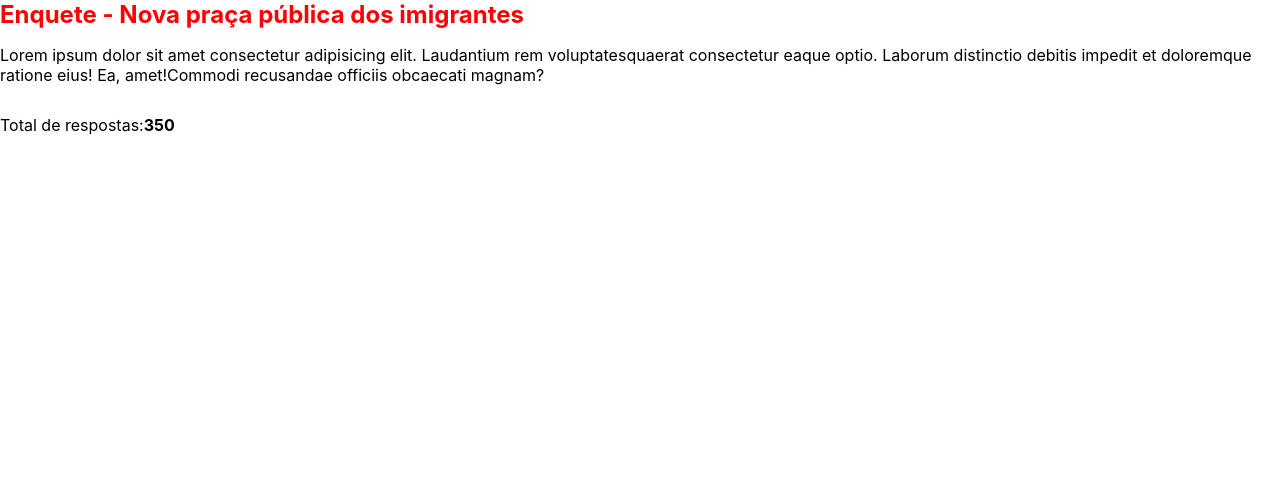
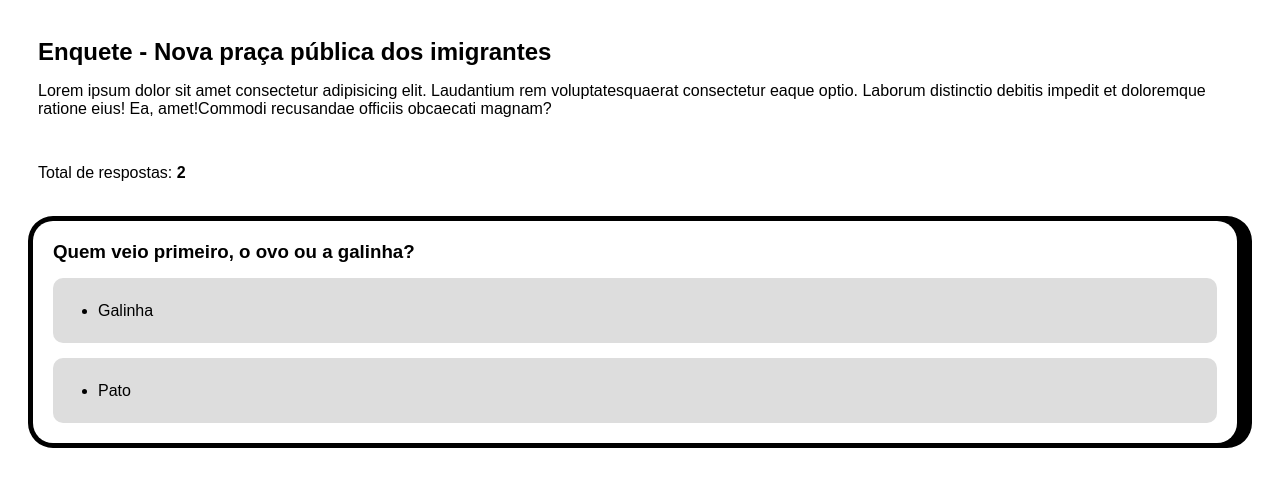
Before and after one commit to WellingtonSouzaAbreu/poll-test-corre, a React (Create React App) app: page / in a window 1280 px wide. Shown: the top 486 px of the page. Built offline with nearby package versions, Linux system fonts and the light colour scheme.

Commit message:
feat: Implementa métodos de renderização de respostas textuais

```diff
--- a/src/App.css
+++ b/src/App.css
@@ -106,7 +106,6 @@
 }
 
 .poll-title {
-  color: red;
   align-self: flex-start;
   margin-top: 0px;
   margin-bottom: 0;
--- a/src/App.js
+++ b/src/App.js
@@ -1,7 +1,23 @@
 /* eslint-disable react/react-in-jsx-scope */
 import './App.css'
 
-const poll = [{
+const pollQuestion = {
+	questions: [
+		{
+			questionId: '1',
+			question: 'Quem veio primeiro, o ovo ou a galinha?',
+			questionType: 'textual'
+		},
+		{
+			questionId: '2',
+			question: 'Escolha um número de 100 a 200?',
+			questionType: 'numeric'
+		}
+	]
+}
+
+const pollData = [
+	{
 		userId: 'PusOCJGtL6cSrAhN8oePaUybLR42',
 		location: {
 			city: 'Londrina',
@@ -15,23 +31,57 @@ const poll = [{
 		},
 		responses: [
 			{
-			questionId: '',
+				questionId: '1',
 				questionType: 'textual',
-			response: 'legal',
+				response: 'Galinha',
+			},
+			{
+				questionId: '2',
+				questionType: 'numerical',
+				response: 55,
 			},
 		],
 	},
+	{
+		userId: 'PusOCJGtL6cSrAhN8oePaUybLR42',
+		location: {
+			city: 'Londrina',
+			country: 'Brasil',
+			district: 'Palhano 2',
+			geohashNearby: [Array],
+			number: '50',
+			postalCode: '86055-650',
+			state: 'Paraná',
+			street: 'Rua Guilherme Farel',
+		},
+		responses: [
+			{
+				questionId: '1',
+				questionType: 'textual',
+				response: 'Pato',
+			},
+			{
+				questionId: '2',
+				questionType: 'numerical',
+				response: 30,
+			},
+		],
+	}
 ]
 
-function App() {
-	return (
-		<html lang={'pt-br'}>
+const renderHtmlHeader = () => (
 	<head>
 		<meta charset={'UTF-8'} />
 		<meta name={'viewport'} content={'width=device-width, initial-scale=1.0'} />
 		<title>{'Gráfico de Barras Horizontais'}</title>
 	</head>
-			<body>
+)
+
+const renderPollHeader = () => {
+	const numberOfResponses = ` ${pollData.length}`
+
+	return (
+		<>
 			<h2 className={'poll-title'}>{'Enquete - Nova praça pública dos imigrantes'}</h2>
 			<p className={'poll-description'}>
 				{'Lorem ipsum dolor sit amet consectetur adipisicing elit. Laudantium rem voluptates'}
@@ -40,8 +90,104 @@ function App() {
 			</p>
 			<p className={'responses-number'}>
 				{'Total de respostas:'}
-					<b>{'350'}</b>
+				<b>{numberOfResponses}</b>
 			</p>
+		</>
+	)
+}
+
+const renderSatisfactionGraph = () => {
+
+	const satisfactionValues = [
+		['Muito satisfeito', 35, '35%'],
+		['Satisfeito', 15, '15%'],
+		['Mais ou menos', 20, '20%'],
+		['Insatisfeito', 25, '25%'],
+		['Muito insatisfeito', 15, '15%']
+	]
+
+	return (
+		<div className="card">
+			<div className="card-content">
+				<h3 className="card-title">Gráfico de Barras Horizontais 1</h3>
+				{
+					satisfactionValues.map((satisfaction, index) => (
+						<div className="bar" key={index}>
+							<div className="bar-label">{satisfaction[0]}</div>
+							<div className={"bar-base" + (index === 0 ? " bar-base-first" : "") + (index === 4 ? " bar-base-last" : "")}></div>
+							<div className="bar-progress">
+								<div className="bar-progress-inner" style={{ width: satisfaction[2] }}></div>
+							</div>
+							<div className="bar-progress-text">{satisfaction[1]}</div>
+							<div className="bar-progress-text">{satisfaction[2]}</div>
+						</div>
+					))
+				}
+			</div>
+		</div >
+	)
+}
+
+const renderTextualResponses = () => {
+	const allResponses = pollData.map((poll) => poll.responses)
+	const listOfResponses = [].concat(...allResponses)
+
+	const groupedByQuestionId = listOfResponses.reduce((total, response) => {
+		const { questionId, ...rest } = response
+		total[questionId] = total[questionId] || []
+		total[questionId].push(rest)
+		return total
+	}, {})
+
+	const allResponsesByQuestion = pollQuestion.questions.reduce((total, poll) => {
+		if (poll.questionType !== 'textual') return total
+		return (
+			[
+				...total,
+				{
+					...poll,
+					responses: groupedByQuestionId[poll.questionId]
+				}
+			]
+		)
+	}, [])
+
+	return allResponsesByQuestion.map((poll) => {
+		return (
+			<>
+				<div className="card" key={poll.questionId}>
+					<div className="card-content">
+						<h3 className="card-title">{poll.question}</h3>
+						{
+							poll.responses.map((response, index, responses) => {
+								const isLastItem = index === responses.length - 1
+								return (
+									<div className={"long-text-container" + (isLastItem ? " last-item" : "")} key={response.questionId}>
+										<ul>
+											<li className="long-text">{response.response}</li>
+										</ul>
+									</div>
+								)
+							})
+						}
+					</div>
+				</div>
+				<br />
+			</>
+		)
+	})
+}
+
+function App() {
+	return (
+		<html lang={'pt-br'}>
+			{renderHtmlHeader()}
+			<body className='body'>
+				{renderPollHeader()}
+				{/* {renderSatisfactionGraph()} */}
+				<br />
+				{renderTextualResponses()}
+				<br />
 			</body>
 		</html>
 	)
@@ -53,110 +199,14 @@ export default App
 
 <html lang="pt-br">
 
-<head>
-	<meta charset="UTF-8">
-	<meta name="viewport" content="width=device-width, initial-scale=1.0">
-	<title>Gráfico de Barras Horizontais</title>
-</head>
+<body>
 
-<body>
-	<h2 class="poll-title">Enquete - Nova praça pública dos imigrantes</h2>
-	<p class="poll-description">Lorem ipsum dolor sit amet consectetur adipisicing elit. Laudantium rem voluptates
-		quaerat consectetur eaque optio. Laborum distinctio debitis impedit et doloremque ratione eius! Ea, amet!
-		Commodi recusandae officiis obcaecati magnam?
-	</p>
-	<p class="responses-number">Total de respostas: <b>350</b></p>
-
-	<div class="card">
-		<div class="card-content">
-			<h3 class="card-title">Gráfico de Barras Horizontais 2</h3>
-			<div class="long-text-container">
+	<div className="card">
+		<div className="card-content">
+			<h3 className="card-title">Gráfico de Barras Horizontais 2</h3>
+			<div className="long-text-container">
 				<ul>
-					<li class="long-text">
-						Lorem ipsum dolor sit amet consectetur. Vel donec tellus aliquam erat lacus amet
-						pellentesque. Hac sem luctus arcu pretium lectus pellentesque. Aliquet tellus tincidunt
-						consequat faucibus dignissim ultricies magna commodo penatibus. Aliquam egestas sit.
-					</li>
-				</ul>
-			</div>
-			<div class="long-text-container last-item">
-				<ul>
-					<li class="long-text">
-						Lorem ipsum dolor sit amet consectetur. Vel donec tellus aliquam erat lacus amet
-						pellentesque. Hac sem luctus arcu pretium lectus pellentesque. Aliquet tellus tincidunt
-						consequat faucibus dignissim ultricies magna commodo penatibus. Aliquam egestas sit.
-					</li>
-				</ul>
-			</div>
-		</div>
-	</div>
-	<br />
-
-	<div class="card">
-		<div class="card-content">
-			<h3 class="card-title">Gráfico de Barras Horizontais 1</h3>
-			<div class="bar">
-				<div class="bar-label">Muito satisfeito |
-					<svg width="27" height="23" viewBox="0 0 27 23" fill="none" xmlns="http://www.w3.org/2000/svg">
-						<path
-							d="M14.25 22.5C14.3755 22.5 14.5005 22.4979 14.625 22.4939C14.7495 22.4979 14.8745 22.5 15 22.5C21.2132 22.5 26.2499 17.4632 26.2499 11.25C26.2499 5.0368 21.2132 0 15 0C14.8745 0 14.7495 0.00205469 14.625 0.00613228C14.5005 0.00205469 14.3755 0 14.25 0C14.1245 0 13.9995 0.00205469 13.875 0.00613228C13.7505 0.0020547 13.6255 0 13.5 0C13.3745 0 13.2495 0.00205467 13.125 0.00613225C13.0005 0.00205468 12.8755 0 12.75 0C12.6245 0 12.4995 0.0020547 12.375 0.00613229C12.2505 0.0020547 12.1255 0 12 0C11.8745 0 11.7495 0.00205469 11.625 0.00613227C11.5005 0.00205469 11.3755 0 11.25 0C5.03678 0 0 5.0368 0 11.25C0 17.4632 5.03678 22.5 11.25 22.5C11.3755 22.5 11.5005 22.4979 11.625 22.4939C11.7495 22.4979 11.8745 22.5 12 22.5C12.1255 22.5 12.2505 22.4979 12.375 22.4939C12.4995 22.4979 12.6245 22.5 12.75 22.5C12.8755 22.5 13.0005 22.4979 13.125 22.4939C13.2495 22.4979 13.3745 22.5 13.5 22.5C13.6255 22.5 13.7505 22.4979 13.875 22.4939C13.9995 22.4979 14.1245 22.5 14.25 22.5Z"
-							fill="black" />
-						<path fill-rule="evenodd" clip-rule="evenodd"
-							d="M11.25 21C16.6347 21 21 16.6348 21 11.25C21 5.86522 16.6347 1.5 11.25 1.5C5.86521 1.5 1.5 5.86522 1.5 11.25C1.5 16.6348 5.86521 21 11.25 21ZM8.43766 9.75C8.95543 9.75 9.37516 9.33027 9.37516 8.8125C9.37516 8.29473 8.95543 7.875 8.43766 7.875C7.9199 7.875 7.50017 8.29473 7.50017 8.8125C7.50017 9.33027 7.9199 9.75 8.43766 9.75ZM15.7541 13.1156C15.8711 12.8331 15.961 12.5409 16.0229 12.243C16.1354 11.7023 15.6774 11.25 15.1251 11.25H7.37517C6.82288 11.25 6.36488 11.7023 6.47738 12.243C6.53936 12.5409 6.62925 12.8331 6.74626 13.1156C6.99125 13.707 7.35034 14.2445 7.80302 14.6971C8.2557 15.1498 8.79312 15.5089 9.38458 15.7539C9.97604 15.9989 10.61 16.125 11.2502 16.125C11.8904 16.125 12.5243 15.9989 13.1157 15.7539C13.7072 15.5089 14.2446 15.1498 14.6973 14.6971C15.15 14.2445 15.5091 13.707 15.7541 13.1156ZM15.0001 8.8125C15.0001 9.33027 14.5804 9.75 14.0627 9.75C13.5449 9.75 13.1252 9.33027 13.1252 8.8125C13.1252 8.29473 13.5449 7.875 14.0627 7.875C14.5804 7.875 15.0001 8.29473 15.0001 8.8125Z"
-							fill="white" />
-					</svg>
-					|
-				</div>
-				<div class="bar-base bar-base-first"></div>
-				<div class="bar-progress">
-					<div class="bar-progress-inner" style="width: 50%;"></div>
-				</div>
-				<div class="bar-progress-text">65</div>
-				<div class="bar-progress-text">10%</div>
-			</div>
-			<div class="bar">
-				<div class="bar-label">Satisfeito | |</div>
-				<div class="bar-base"></div>
-				<div class="bar-progress">
-					<div class="bar-progress-inner" style="width: 80%;"></div>
-				</div>
-				<div class="bar-progress-text">80%</div>
-			</div>
-			<div class="bar">
-				<div class="bar-label">Mais ou menos | |</div>
-				<div class="bar-base"></div>
-				<div class="bar-progress">
-					<div class="bar-progress-inner" style="width: 40%;"></div>
-				</div>
-				<div class="bar-progress-text">40%</div>
-			</div>
-			<div class="bar">
-				<div class="bar-label">Insatisfeito | |</div>
-				<div class="bar-base"></div>
-				<div class="bar-progress">
-					<div class="bar-progress-inner" style="width: 70%;"></div>
-				</div>
-				<div class="bar-progress-text">70%</div>
-			</div>
-			<div class="bar">
-				<div class="bar-label">Muito insatisfeito | |</div>
-				<div class="bar-base bar-base-last"></div>
-				<div class="bar-progress">
-					<div class="bar-progress-inner" style="width: 90%;"></div>
-				</div>
-				<div class="bar-progress-text">90%</div>
-			</div>
-		</div>
-	</div>
-
-	<br />
-
-	<div class="card">
-		<div class="card-content">
-			<h3 class="card-title">Gráfico de Barras Horizontais 2</h3>
-			<div class="long-text-container">
-				<ul>
-					<li class="long-text">
+					<li className="long-text">
 						Lorem ipsum dolor sit amet consectetur. Vel donec tellus aliquam erat lacus amet
 						pellentesque. Hac sem luctus arcu pretium lectus pellentesque. Aliquet tellus tincidunt
 						consequat faucibus dignissim ultricies magna commodo penatibus. Aliquam egestas sit.
@@ -164,18 +214,18 @@ export default App
 				</ul>
 			</div>
 
-			<h3 class="card-title">Gráfico de Barras Horizontais 3</h3>
-			<div class="other-text-container">
+			<h3 className="card-title">Gráfico de Barras Horizontais 3</h3>
+			<div className="other-text-container">
 				31
 			</div>
 
-			<h3 class="card-title">Gráfico de Barras Horizontais 3</h3>
-			<div class="other-text-container">
+			<h3 className="card-title">Gráfico de Barras Horizontais 3</h3>
+			<div className="other-text-container">
 				Sim
 			</div>
 
-			<h3 class="card-title">Gráfico de Barras Horizontais 3</h3>
-			<div class="other-text-container last-item">
+			<h3 className="card-title">Gráfico de Barras Horizontais 3</h3>
+			<div className="other-text-container last-item">
 				<svg width="27" height="23" viewBox="0 0 27 23" fill="none" xmlns="http://www.w3.org/2000/svg">
 					<path
 						d="M14.25 22.5C14.3755 22.5 14.5005 22.4979 14.625 22.4939C14.7495 22.4979 14.8745 22.5 15 22.5C21.2132 22.5 26.2499 17.4632 26.2499 11.25C26.2499 5.0368 21.2132 0 15 0C14.8745 0 14.7495 0.00205469 14.625 0.00613228C14.5005 0.00205469 14.3755 0 14.25 0C14.1245 0 13.9995 0.00205469 13.875 0.00613228C13.7505 0.0020547 13.6255 0 13.5 0C13.3745 0 13.2495 0.00205467 13.125 0.00613225C13.0005 0.00205468 12.8755 0 12.75 0C12.6245 0 12.4995 0.0020547 12.375 0.00613229C12.2505 0.0020547 12.1255 0 12 0C11.8745 0 11.7495 0.00205469 11.625 0.00613227C11.5005 0.00205469 11.3755 0 11.25 0C5.03678 0 0 5.0368 0 11.25C0 17.4632 5.03678 22.5 11.25 22.5C11.3755 22.5 11.5005 22.4979 11.625 22.4939C11.7495 22.4979 11.8745 22.5 12 22.5C12.1255 22.5 12.2505 22.4979 12.375 22.4939C12.4995 22.4979 12.6245 22.5 12.75 22.5C12.8755 22.5 13.0005 22.4979 13.125 22.4939C13.2495 22.4979 13.3745 22.5 13.5 22.5C13.6255 22.5 13.7505 22.4979 13.875 22.4939C13.9995 22.4979 14.1245 22.5 14.25 22.5Z"
@@ -190,7 +240,7 @@ export default App
 
 	<br />
 
-	<h4 class="author">Formulário criado utilizando o aplicativo corre.social</h4>
+	<h4 className="author">Formulário criado utilizando o aplicativo corre.social</h4>
 	<svg width="138" height="36" viewBox="0 0 138 36" fill="none" xmlns="http://www.w3.org/2000/svg">
 		<path fill-rule="evenodd" clip-rule="evenodd"
 			d="M137.235 26.8056C137.235 29.2392 136.259 31.5741 134.526 33.2945C132.785 35.0156 130.431 35.9823 127.975 35.9823H118.711C117.373 35.9823 116.062 35.695 114.864 35.1528C113.155 35.6909 111.333 35.9823 109.444 35.9823H100.181C97.7529 35.9823 95.4418 35.5023 93.3313 34.635C92.3548 35.4746 91.0795 35.9823 89.6875 35.9823H55.7241C55.1891 35.9823 54.6726 35.9079 54.184 35.768C53.2758 35.9086 52.3451 35.9823 51.3973 35.9823H42.135C39.6117 35.9823 37.2105 35.4631 35.0331 34.5302C32.8543 35.4631 30.4538 35.9823 27.9318 35.9823H18.6689C8.78776 35.9823 0.764648 28.0332 0.764648 18.2408C0.764648 8.44902 8.78776 0.5 18.6689 0.5H27.9318C30.4538 0.5 32.8543 1.01781 35.0331 1.95271C37.2105 1.01781 39.6117 0.5 42.135 0.5H51.3973C52.9128 0.5 54.3846 0.68725 55.7903 1.03944C56.5183 0.693334 57.3331 0.5 58.1942 0.5H95.8574C96.393 0.5 96.9075 0.574359 97.3974 0.713614C98.3029 0.573007 99.233 0.5 100.181 0.5H109.444C119.117 0.5 127.009 8.11845 127.338 17.627H127.975C130.431 17.627 132.785 18.5937 134.526 20.3141C136.259 22.0351 137.235 24.3687 137.235 26.8023V26.8056C137.235 28.8329 137.235 28.8309 137.235 26.8056Z"
--- a/src/index.css
+++ b/src/index.css
@@ -1,4 +1,4 @@
-body {
+/* body {
   margin: 0;
   font-family: -apple-system, BlinkMacSystemFont, 'Segoe UI', 'Roboto', 'Oxygen',
     'Ubuntu', 'Cantarell', 'Fira Sans', 'Droid Sans', 'Helvetica Neue',
@@ -6,7 +6,7 @@ body {
   -webkit-font-smoothing: antialiased;
   -moz-osx-font-smoothing: grayscale;
 }
-
+ */
 code {
   font-family: source-code-pro, Menlo, Monaco, Consolas, 'Courier New',
     monospace;
```
Also changed, not shown: .eslintrc.js, 1 other file (tests, documents, lock files or other folders). Lines whose indentation alone changed are shown as unchanged.
